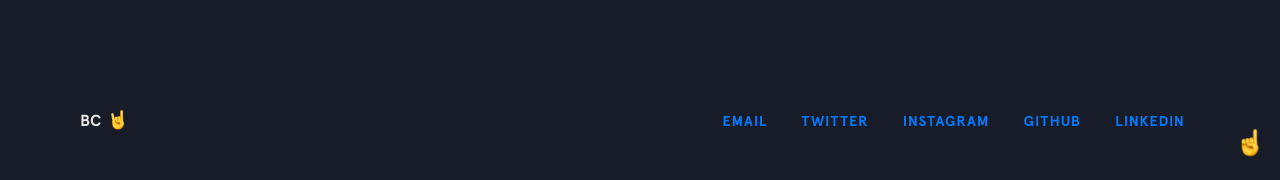
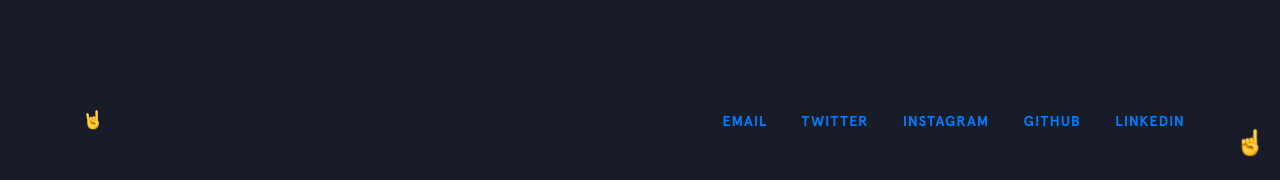
Before and after one commit to Abezzam10/Abezzam10.github.io, a Jekyll site: the page built from index.html, in a window 1280 px wide and 900 px high, scrolled down 4161 px. Shown: the part 717-897 px from the top of the window. Built offline with Jekyll 4.4.1, drawn with Linux system fonts in a browser that asks for light colours; nearby versions of some CDN libraries.

```diff
--- a/_includes/footer.html
+++ b/_includes/footer.html
@@ -2,7 +2,7 @@
   <div class="footer__copyright">
     <div class="bottom">
       <span>
-        <a href="https://brittanychiang.com/" target="_blank" class="highlight-link">BC</a>
+        <!-- <a href="https://brittanychiang.com/" target="_blank" class="">BC</a> -->
       </span>
       <img class="emoji" src="{{site.baseurl}}/img/emojis/rockon.png" alt="emoji">
     </div>
```
